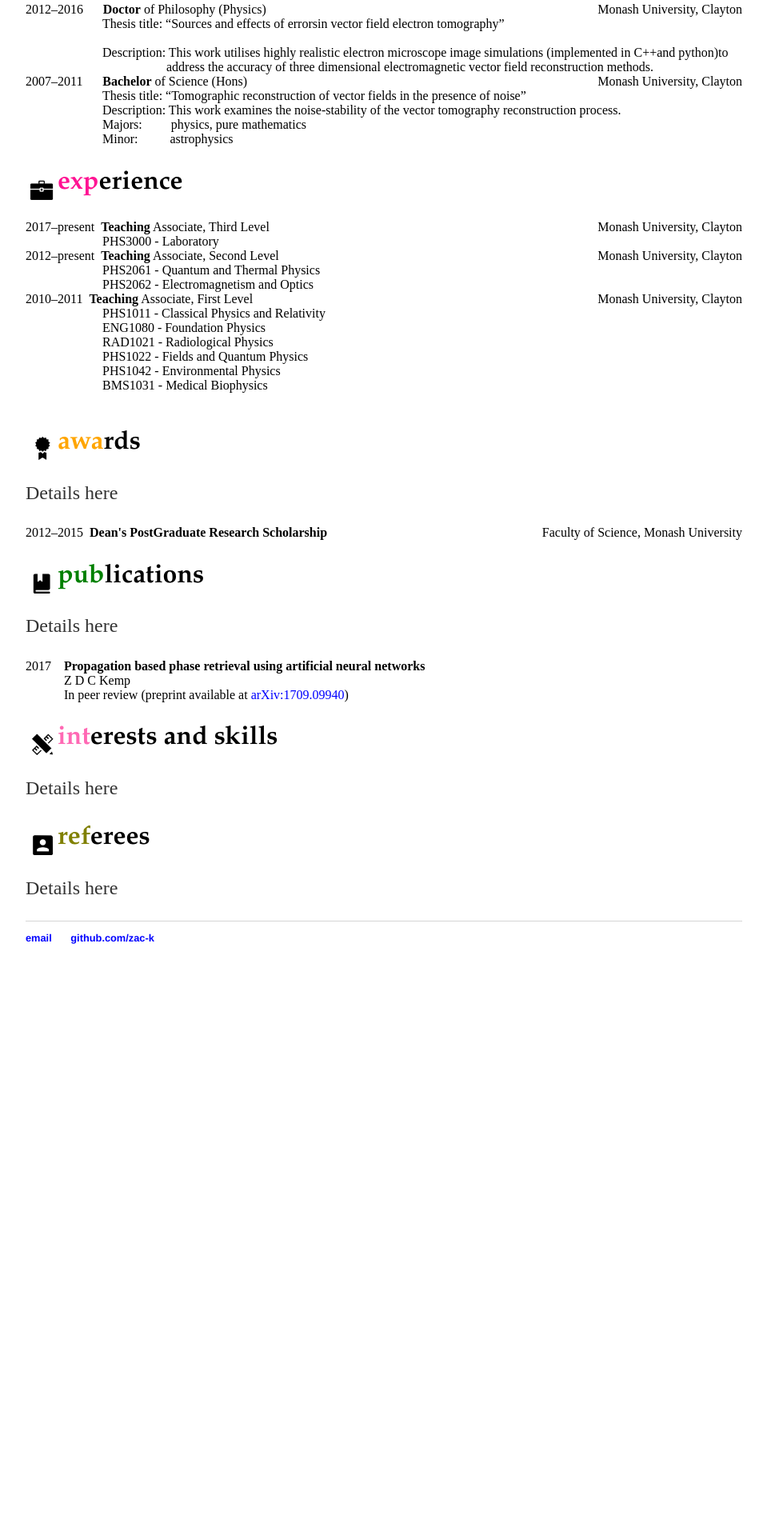
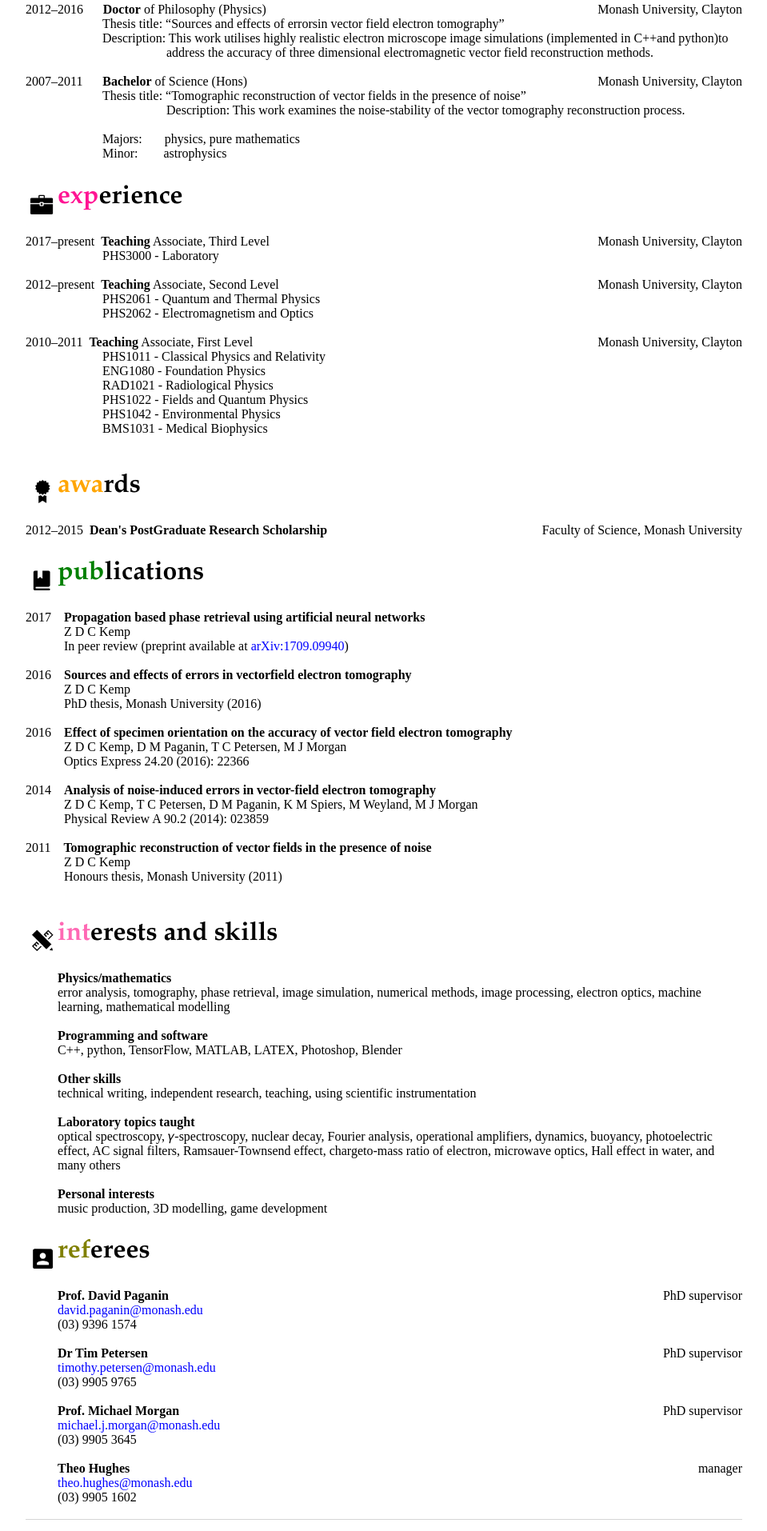
Before and after one commit to zac-k/zac-k.github.io, a plain HTML site: page cv/cv.html in a window 1280 px wide. Shown: the part 486-2400 px from the top of the page at 80% size, without its empty margins (160-1119 px from the left). Before the commit the page ends 1726 px from the top, so only its background shows below. Drawn offline with Linux system fonts and the light colour scheme.

Commit message:
completed cv

```diff
--- a/css/main.css
+++ b/css/main.css
@@ -33,6 +33,10 @@ footer {
     font-size: .8em;
 }
 
+deadlink {
+	color: #bfbfbf
+}
+
 ul.posts {
     margin: 20px auto 40px;
     font-size: 1.5em;
--- a/cv/cv.html
+++ b/cv/cv.html
@@ -52,10 +52,10 @@
 		2012–2016 <span style="margin-left: 1.3em;"><b>Doctor</b> of Philosophy (Physics)</span> <span class="alignright">Monash University, Clayton</span>
 		</div>
 		<div style="clear: both;"></div>
-<div style="margin-left: 6em;">Thesis title: “Sources and effects of errorsin vector field electron tomography”</div><br>
+<div style="margin-left: 11em;"><div style="text-indent: -5em;">Thesis title: “Sources and effects of errorsin vector field electron tomography”</div></div>
 <div style="margin-left: 11em;"><div style="text-indent: -5em;">Description: This work utilises highly realistic electron microscope image simulations
 (implemented in C++and python)to address the accuracy of three dimensional
-electromagnetic vector field reconstruction methods.</div></div>
+electromagnetic vector field reconstruction methods.</div></div><br>
 
 
 
@@ -63,15 +63,15 @@ electromagnetic vector field reconstruction methods.</div></div>
 		2007–2011 <span style="margin-left: 1.3em;"><b>Bachelor</b> of Science (Hons)</span> <span class="alignright">Monash University, Clayton<span>
 		</div>
 		<div style="clear: both;"></div>
-<div  style="margin-left: 6em;">
+<div  style="margin-left: 11em;"><div style="text-indent: -5em;">
 Thesis title: “Tomographic reconstruction of vector fields in the presence of noise” <br>
 Description: This work examines the noise-stability of the vector tomography reconstruction
-process.
+process.</div></div>
 <br>
-<div>
-Majors: &nbsp;&nbsp;&nbsp;&nbsp;&nbsp;&nbsp;&nbsp;&nbsp;physics, pure mathematics
+<div  style="margin-left: 6em;">
+Majors: &nbsp;&nbsp;&nbsp;&nbsp;&nbsp;&nbsp;physics, pure mathematics
 <br>
-Minor: &nbsp;&nbsp;&nbsp;&nbsp;&nbsp;&nbsp;&nbsp;&nbsp;&nbsp;astrophysics</div>
+Minor: &nbsp;&nbsp;&nbsp;&nbsp;&nbsp;&nbsp;&nbsp;astrophysics
 </div>
 
 
@@ -82,7 +82,7 @@ Minor: &nbsp;&nbsp;&nbsp;&nbsp;&nbsp;&nbsp;&nbsp;&nbsp;&nbsp;astrophysics</div>
 		<div  style="margin-left: 6em;">
 		PHS3000 - Laboratory
 		<br>
-		</div>
+		</div><br>
 
 		<div id="textbox">
 		2012–present <span style="margin-left: 0.25em;"><b>Teaching</b> Associate, Second Level</span> <span class="alignright">Monash University, Clayton</span>
@@ -91,7 +91,7 @@ Minor: &nbsp;&nbsp;&nbsp;&nbsp;&nbsp;&nbsp;&nbsp;&nbsp;&nbsp;astrophysics</div>
 		PHS2061 - Quantum and Thermal Physics<br>
 		PHS2062 - Electromagnetism and Optics
 		<br>
-		</div>
+		</div><br>
 
 		<div id="textbox">
 		2010–2011 <span style="margin-left: 0.25em;"><b>Teaching</b> Associate, First Level</span> <span class="alignright">Monash University, Clayton</span>
@@ -107,26 +107,70 @@ Minor: &nbsp;&nbsp;&nbsp;&nbsp;&nbsp;&nbsp;&nbsp;&nbsp;&nbsp;astrophysics</div>
 		</div>
 
 	<div id="section"><img src="awards.png" width=40px float=left><h2 class=orange>awa<span class=black>rds</span></h2></div>
-		<p>Details here</p>
 
 		2012–2015 <span style="margin-left: 0.25em;"><b>Dean's PostGraduate Research Scholarship</b></span> <span class="alignright">Faculty of Science, Monash University</span>
 
 	<div id="section"><img src="publications.png" width=40px float=left><h2 class=green>pub<span class=black>lications</span></h2></div>
-		<p>Details here</p>
 
 		2017 <span style="margin-left: 0.75em;"><b>Propagation based phase retrieval using artificial neural networks</b></span>
 		<div style="margin-left: 3em;">Z D C Kemp<br>
-		In peer review (preprint available at <a href="https://arxiv.org/abs/1709.09940">arXiv:1709.09940</a>)</div>
+		In peer review (preprint available at <a href="https://arxiv.org/abs/1709.09940">arXiv:1709.09940</a>)</div><br>
+
+		2016 <span style="margin-left: 0.75em;"><b>Sources and effects of errors in vectorfield electron tomography</b></span>
+		<div style="margin-left: 3em;">Z D C Kemp<br>
+		PhD thesis, Monash University (2016)</div><br>
+
+		2016 <span style="margin-left: 0.75em;"><b>Effect of specimen orientation on the accuracy of vector field electron tomography</b></span>
+		<div style="margin-left: 3em;">Z D C Kemp, D M Paganin, T C Petersen, M J Morgan<br>
+		Optics Express 24.20 (2016): 22366</div><br>
+
+		2014 <span style="margin-left: 0.75em;"><b>Analysis of noise-induced errors in vector-field electron tomography</b></span>
+		<div style="margin-left: 3em;">Z D C Kemp, T C Petersen, D M Paganin, K M Spiers, M Weyland, M J Morgan<br>
+		Physical Review A 90.2 (2014): 023859</div><br>
+
+		2011 <span style="margin-left: 0.75em;"><b>Tomographic reconstruction of vector fields in the presence of noise</b></span>
+		<div style="margin-left: 3em;">Z D C Kemp<br>
+		Honours thesis, Monash University (2011)</div><br>
 
 
 	<div id="section"><img src="skills.png" width=40px float=left><h2 class=pink>int<span class=black>erests and skills</span></h2></div>
-		<p>Details here</p>
+		<div  style="margin-left: 2.5em;">
+		<b>Physics/mathematics</b><br>
+		error analysis, tomography, phase retrieval, image simulation, numerical methods, image processing,
+		electron optics, machine learning, mathematical modelling<br><br>
+		<b>Programming and software</b><br>
+		C++, python, TensorFlow, MATLAB, LATEX, Photoshop, Blender<br><br>
+		<b>Other skills</b><br>
+		technical writing, independent research, teaching, using scientific instrumentation<br><br>
+		<b>Laboratory topics taught</b><br>
+		optical spectroscopy, 𝛾-spectroscopy, nuclear decay, Fourier analysis, operational amplifiers,
+		dynamics, buoyancy, photoelectric effect, AC signal filters, Ramsauer-Townsend effect, chargeto-mass
+		ratio of electron, microwave optics, Hall effect in water, and many others<br><br>
+		<b>Personal interests</b><br>
+		music production, 3D modelling, game development<br>
+		</div>
+
 	<div id="section"><img src="referees.png" width=40px float=left><h2 class=mustard>ref<span class=black>erees</span></h2></div>
-		<p>Details here</p>
+		<div style="margin-left: 2.5em;">
+		<span><b>Prof. David Paganin</b></span> <span class="alignright">PhD supervisor</span><br>
+		<a href="mailto:david.paganin@monash.edu">david.paganin@monash.edu</a><br>
+		(03) 9396 1574<br><br>
+
+		<span><b>Dr Tim Petersen</b></span> <span class="alignright">PhD supervisor</span><br>
+		<a href="mailto:timothy.petersen@monash.edu">timothy.petersen@monash.edu</a><br>
+		(03) 9905 9765<br><br>
+
+		<span><b>Prof. Michael Morgan</b></span> <span class="alignright">PhD supervisor</span><br>
+		<a href="mailto:michael.j.morgan@monash.edu">michael.j.morgan@monash.edu</a><br>
+		(03) 9905 3645<br><br>
+
+		<span><b>Theo Hughes</b></span> <span class="alignright">manager</span><br>
+		<a href="mailto:theo.hughes@monash.edu">theo.hughes@monash.edu</a><br>
+		(03) 9905 1602<br><br>
 
 
 
-
+		</div>
 
 
 
@@ -137,10 +181,6 @@ Minor: &nbsp;&nbsp;&nbsp;&nbsp;&nbsp;&nbsp;&nbsp;&nbsp;&nbsp;astrophysics</div>
 
 
 		<footer>
-    		<ul>
-        		<li><a href="mailto:zachary.kemp@monash.edu">email</a></li>
-        		<li><a href="https://github.com/zac-k">github.com/zac-k</a></li>
-			</ul>
 		</footer>
 	</body>
 </html>
```
